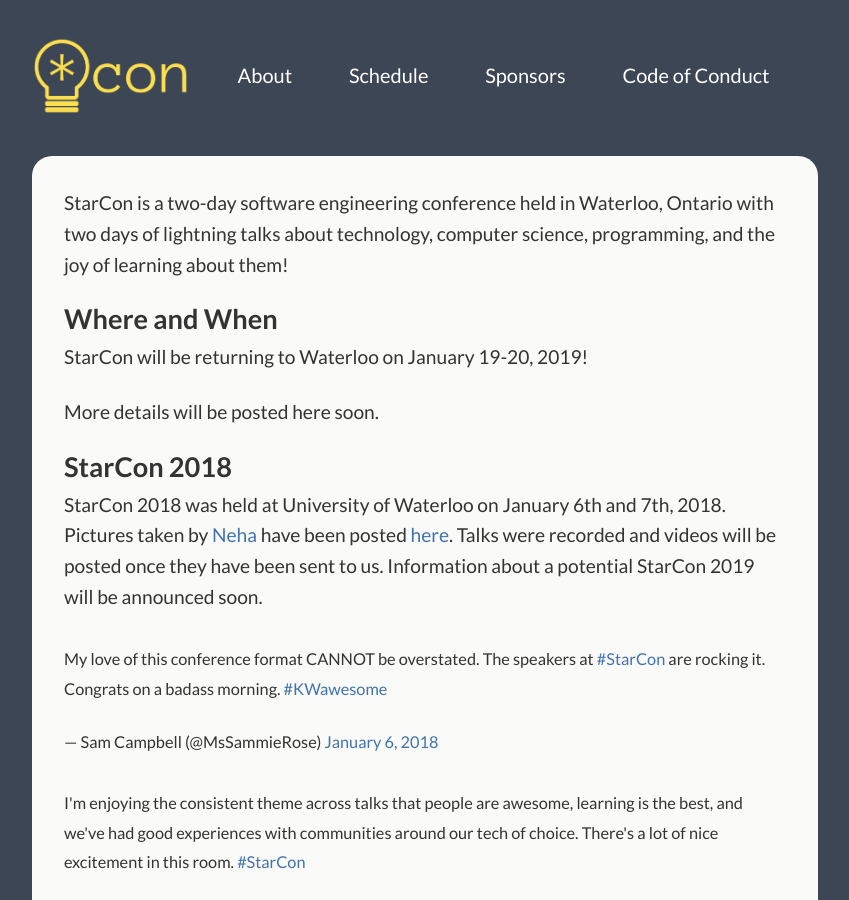
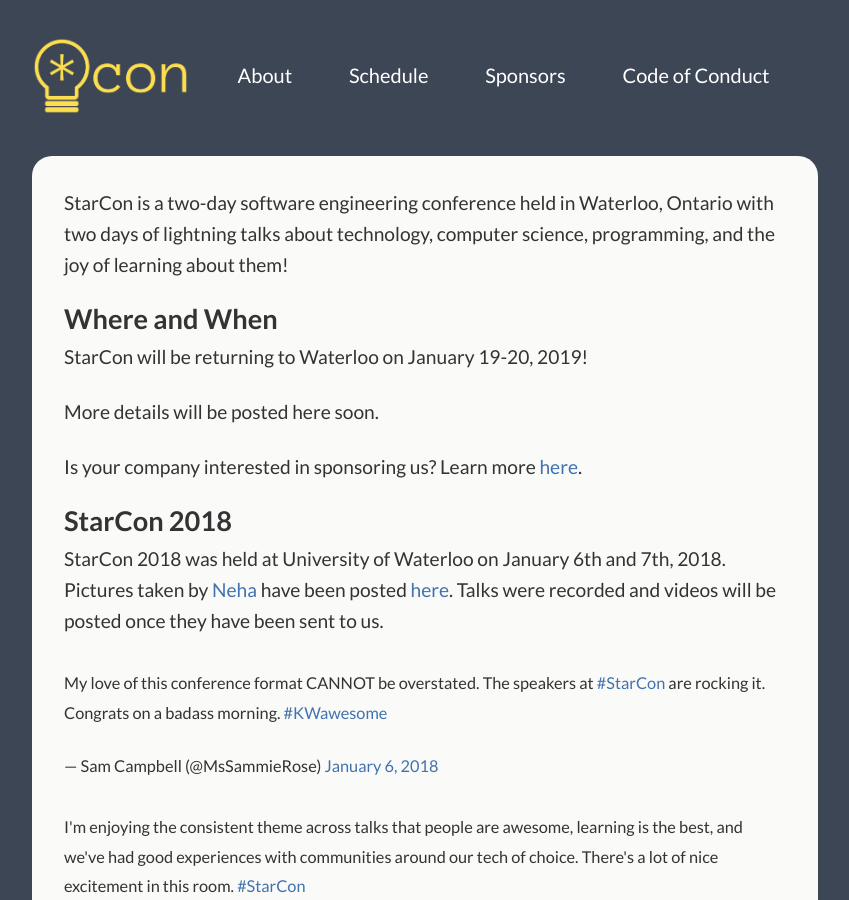
Before and after one commit to StarConKW/starconkw.github.io, a Jekyll site: the page built from index.md, in a window 1280 px wide and 900 px high. Shown: the whole window, without its empty margins (215-1064 px from the left). Built offline with Jekyll 4.4.1, drawn with Linux system fonts in a browser that asks for light colours; comment, search, counter and statistics services are not loaded.

Commit message:
add sponsorship note

```diff
--- a/index.md
+++ b/index.md
@@ -11,9 +11,11 @@ StarCon will be returning to Waterloo on January 19-20, 2019!
 
 More details will be posted here soon.
 
+Is your company interested in sponsoring us? Learn more [here](https://starcon.io/sponsors/#why-you-should-sponsor-us).
+
 ## StarCon 2018
 
-StarCon 2018 was held at University of Waterloo on January 6th and 7th, 2018. Pictures taken by [Neha](https://www.instagram.com/ravellaaa) have been posted [here](flickr.com/photos/155812015@N03/sets/72157692529678365). Talks were recorded and videos will be posted once they have been sent to us. Information about a potential StarCon 2019 will be announced soon.
+StarCon 2018 was held at University of Waterloo on January 6th and 7th, 2018. Pictures taken by [Neha](https://www.instagram.com/ravellaaa) have been posted [here](flickr.com/photos/155812015@N03/sets/72157692529678365). Talks were recorded and videos will be posted once they have been sent to us.
 
 {::nomarkdown}
 <blockquote class="twitter-tweet" data-lang="en"><p lang="en" dir="ltr">My love of this conference format CANNOT be overstated. The speakers at <a href="https://twitter.com/hashtag/StarCon?src=hash&amp;ref_src=twsrc%5Etfw">#StarCon</a> are rocking it. Congrats on a badass morning. <a href="https://twitter.com/hashtag/KWawesome?src=hash&amp;ref_src=twsrc%5Etfw">#KWawesome</a></p>&mdash; Sam Campbell (@MsSammieRose) <a href="https://twitter.com/MsSammieRose/status/949706977516466176?ref_src=twsrc%5Etfw">January 6, 2018</a></blockquote>
```
